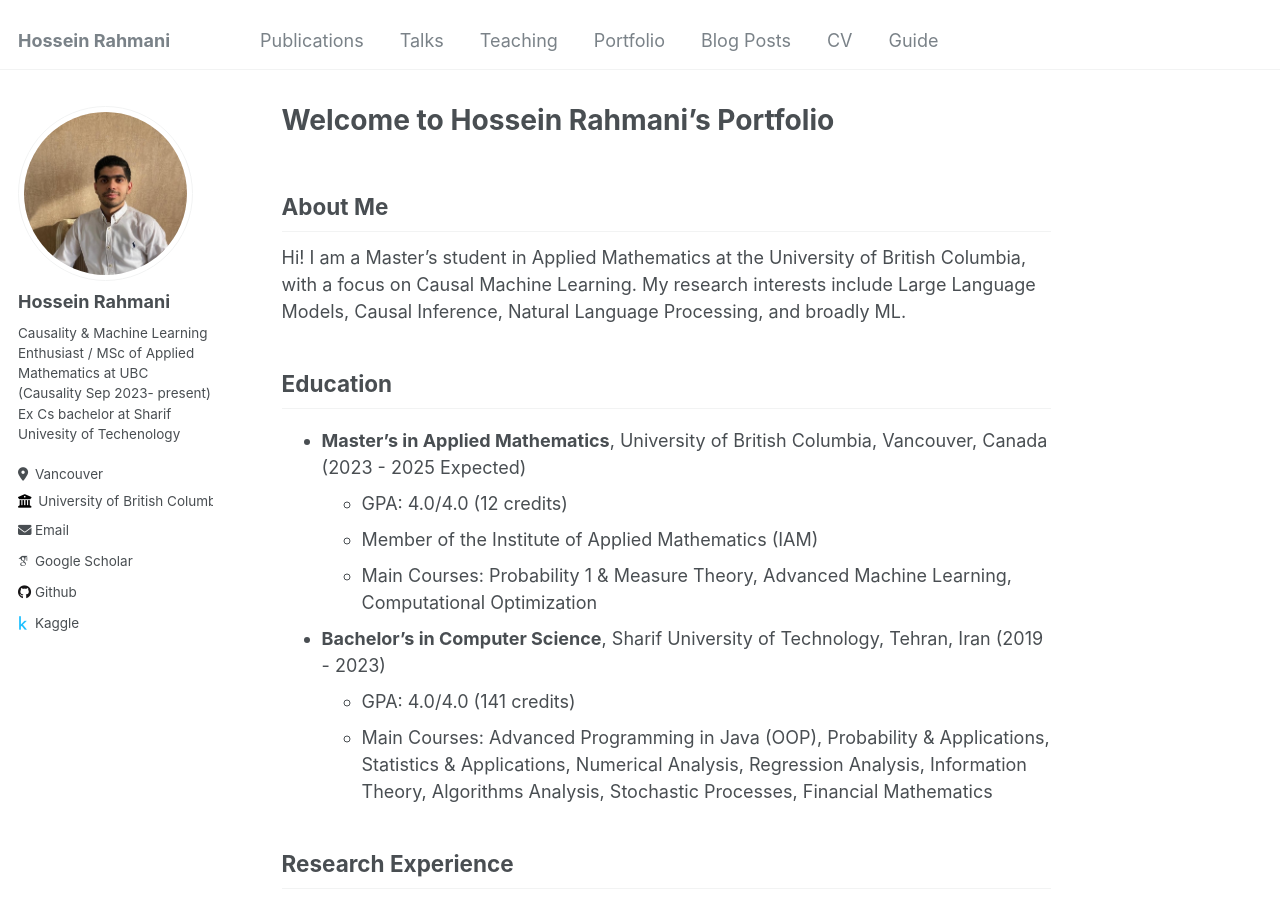
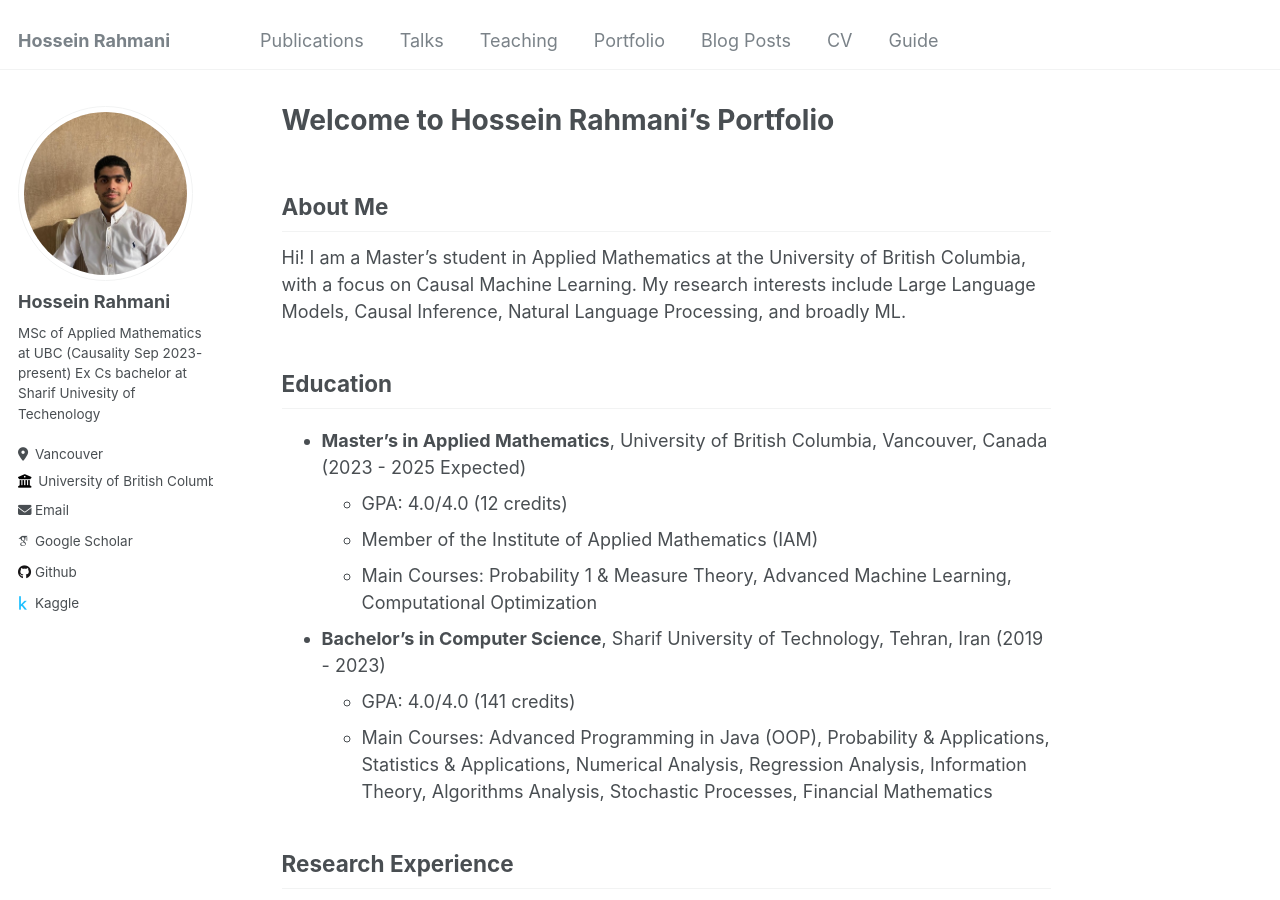
Before and after one commit to rahmani-hossein/rahmani-hossein.github.io, a Jekyll site: the page built from _pages/about.md, in a window 1280 px wide and 900 px high. Built offline with Jekyll 4.4.1, drawn with Linux system fonts in a browser that asks for light colours; some web fonts are replaced.

Commit message:
Update _config.yml

```diff
--- a/_config.yml
+++ b/_config.yml
@@ -24,7 +24,7 @@ author:
   avatar           : "hossein-profile.jpg"
   name             : "Hossein Rahmani"
   pronouns         : # example: "he/him"
-  bio              : "Causality & Machine Learning Enthusiast / MSc of Applied Mathematics at UBC (Causality Sep 2023- present) Ex Cs bachelor at Sharif Univesity of Techenology"
+  bio              : "MSc of Applied Mathematics at UBC (Causality Sep 2023- present) Ex Cs bachelor at Sharif Univesity of Techenology"
   location         : "Vancouver"
   employer         : "University of British Columbia"
   uri              : # URL
```
